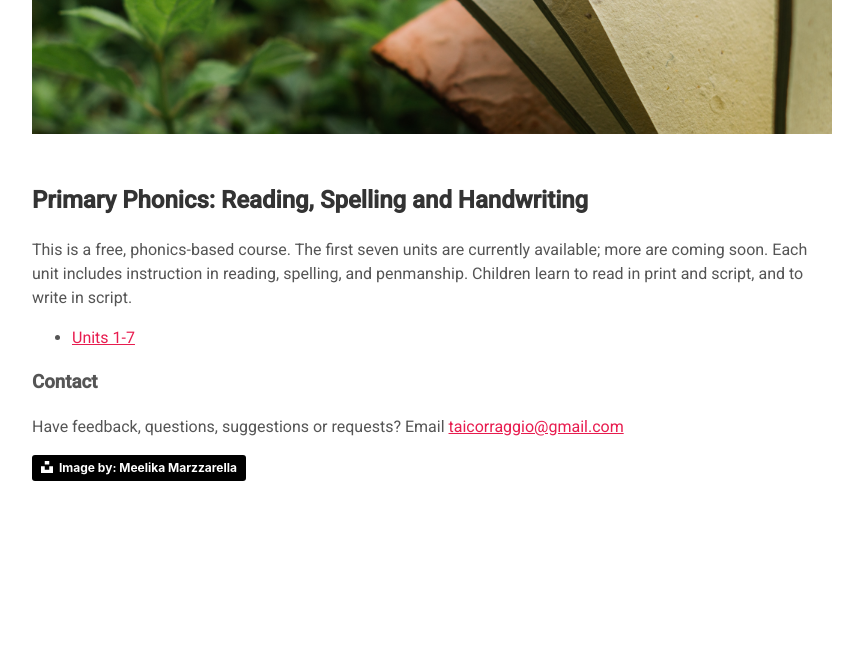
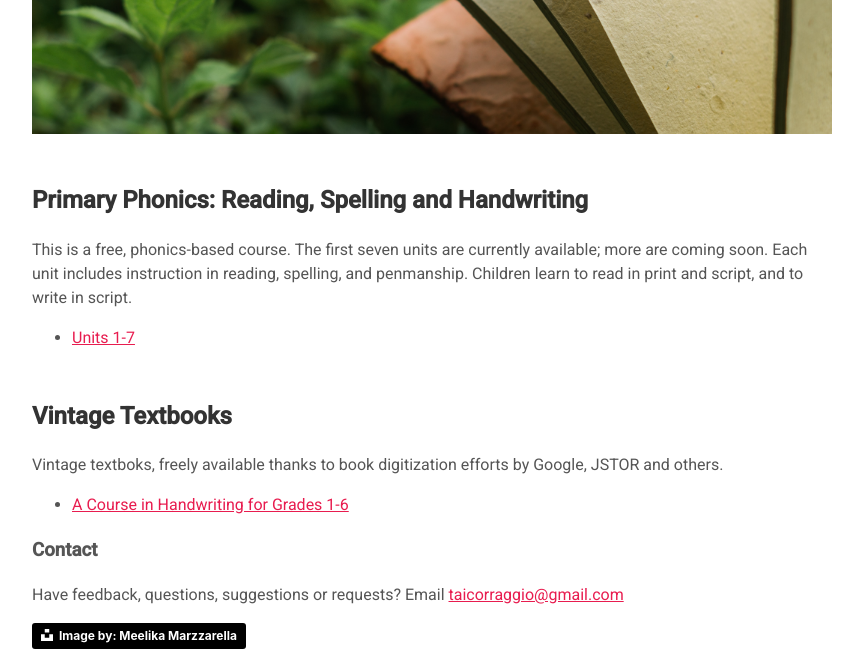
Before and after one commit to TaiWilkin/Course-of-Study, a plain HTML site: page index.html in a window 1280 px wide. Shown: the part 224-873 px from the top of the page, without its empty margins (208-1071 px from the left). Before the commit the page ends 800 px from the top, so only its background shows below. Drawn offline with Linux system fonts and the light colour scheme.

Commit message:
handwriting

```diff
--- a/index.html
+++ b/index.html
@@ -1,48 +1,106 @@
 <!DOCTYPE html>
 <html lang="en" dir="ltr">
   <head>
-    <meta charset="utf-8">
-    <link rel="stylesheet" href="styles.css">
-    <meta name="description" content="Discover this FREE, step-by-step, all-in-one curriculum for children ages 4-7.">
-    <meta name="keywords" content="curriculum, homeschool, kindergarten, preschool, first grade, all-in-one, math, english, science, social studies">
-    <meta property="og:title" content="Course of Study: Complete Free Curriculum">
-    <meta property="og:type" content="website">
-    <meta property="og:url" content="https://taiwilkin.github.io/Course-of-Study/">
+    <meta charset="utf-8" />
+    <link rel="stylesheet" href="styles.css" />
+    <meta
+      name="description"
+      content="Discover this FREE, step-by-step, all-in-one curriculum for children ages 4-7."
+    />
+    <meta
+      name="keywords"
+      content="curriculum, homeschool, kindergarten, preschool, first grade, all-in-one, math, english, science, social studies"
+    />
+    <meta
+      property="og:title"
+      content="Course of Study: Complete Free Curriculum"
+    />
+    <meta property="og:type" content="website" />
+    <meta
+      property="og:url"
+      content="https://taiwilkin.github.io/Course-of-Study/"
+    />
     <title>Corraggio Curriculum</title>
     <!-- Global site tag (gtag.js) - Google Analytics -->
-    <script async src="https://www.googletagmanager.com/gtag/js?id=UA-163332883-1"></script>
+    <script
+      async
+      src="https://www.googletagmanager.com/gtag/js?id=UA-163332883-1"
+    ></script>
     <script>
       window.dataLayer = window.dataLayer || [];
-      function gtag(){dataLayer.push(arguments);}
-      gtag('js', new Date());
+      function gtag() {
+        dataLayer.push(arguments);
+      }
+      gtag("js", new Date());
 
-      gtag('config', 'UA-163332883-1');
+      gtag("config", "UA-163332883-1");
     </script>
   </head>
   <body>
     <header>
-    <h1>Corraggio Curriculum</h1>
-  </header>
+      <h1>Corraggio Curriculum</h1>
+    </header>
     <h2>Primary Phonics: Reading, Spelling and Handwriting</h2>
-    <p>This is a free, phonics-based course.
-        The first seven units are currently available; more are coming soon.
-        Each unit includes instruction in reading, spelling, and penmanship.
-        Children learn to read in print and script, and to write in script.
+    <p>
+      This is a free, phonics-based course. The first seven units are currently
+      available; more are coming soon. Each unit includes instruction in
+      reading, spelling, and penmanship. Children learn to read in print and
+      script, and to write in script.
     </p>
     <ul>
       <li>
-        <a href="https://drive.google.com/drive/folders/1A8k0jAtWeGa00yWlbHMes86H_6ss4vRr?usp=sharing">
+        <a
+          href="https://drive.google.com/drive/folders/1A8k0jAtWeGa00yWlbHMes86H_6ss4vRr?usp=sharing"
+        >
           Units 1-7
         </a>
       </li>
     </ul>
 
+    <h2>Vintage Textbooks</h2>
+    <p>
+      Vintage textboks, freely available thanks to book digitization efforts by
+      Google, JSTOR and others.
+    </p>
+    <ul>
+      <li>
+        <a
+          href="https://drive.google.com/file/d/1PqmRJbrK_zedkO2UGgNv2GPAUH19VGPj/view?usp=sharing"
+        >
+          A Course in Handwriting for Grades 1-6
+        </a>
+      </li>
+    </ul>
+
     <h3>Contact</h3>
-    <p>Have feedback, questions, suggestions or requests? Email
-      <a href="mailto:taicorraggio@gmail.com?Subject=Course%20of%20Study" target="_top">taicorraggio@gmail.com</a>
+    <p>
+      Have feedback, questions, suggestions or requests? Email
+      <a
+        href="mailto:taicorraggio@gmail.com?Subject=Course%20of%20Study"
+        target="_top"
+        >taicorraggio@gmail.com</a
+      >
     </p>
 
-
-    <a style="background-color:black;color:white;text-decoration:none;padding:4px 6px;font-family:-apple-system, BlinkMacSystemFont, &quot;San Francisco&quot;, &quot;Helvetica Neue&quot;, Helvetica, Ubuntu, Roboto, Noto, &quot;Segoe UI&quot;, Arial, sans-serif;font-size:12px;font-weight:bold;line-height:1.2;display:inline-block;border-radius:3px" href="https://unsplash.com/@moonlitlens?utm_medium=referral&amp;utm_campaign=photographer-credit&amp;utm_content=creditBadge" target="_blank" rel="noopener noreferrer" title="Download free do whatever you want high-resolution photos from Meelika Marzzarella"><span style="display:inline-block;padding:2px 3px"><svg xmlns="http://www.w3.org/2000/svg" style="height:12px;width:auto;position:relative;vertical-align:middle;top:-2px;fill:white" viewBox="0 0 32 32"><title>unsplash-logo</title><path d="M10 9V0h12v9H10zm12 5h10v18H0V14h10v9h12v-9z"></path></svg></span><span style="display:inline-block;padding:2px 3px">Image by: Meelika Marzzarella</span></a>
+    <a
+      style='background-color:black;color:white;text-decoration:none;padding:4px 6px;font-family:-apple-system, BlinkMacSystemFont, "San Francisco", "Helvetica Neue", Helvetica, Ubuntu, Roboto, Noto, "Segoe UI", Arial, sans-serif;font-size:12px;font-weight:bold;line-height:1.2;display:inline-block;border-radius:3px'
+      href="https://unsplash.com/@moonlitlens?utm_medium=referral&amp;utm_campaign=photographer-credit&amp;utm_content=creditBadge"
+      target="_blank"
+      rel="noopener noreferrer"
+      title="Download free do whatever you want high-resolution photos from Meelika Marzzarella"
+      ><span style="display:inline-block;padding:2px 3px"
+        ><svg
+          xmlns="http://www.w3.org/2000/svg"
+          style="height:12px;width:auto;position:relative;vertical-align:middle;top:-2px;fill:white"
+          viewBox="0 0 32 32"
+        >
+          <title>unsplash-logo</title>
+          <path
+            d="M10 9V0h12v9H10zm12 5h10v18H0V14h10v9h12v-9z"
+          ></path></svg></span
+      ><span style="display:inline-block;padding:2px 3px"
+        >Image by: Meelika Marzzarella</span
+      ></a
+    >
   </body>
 </html>
```
